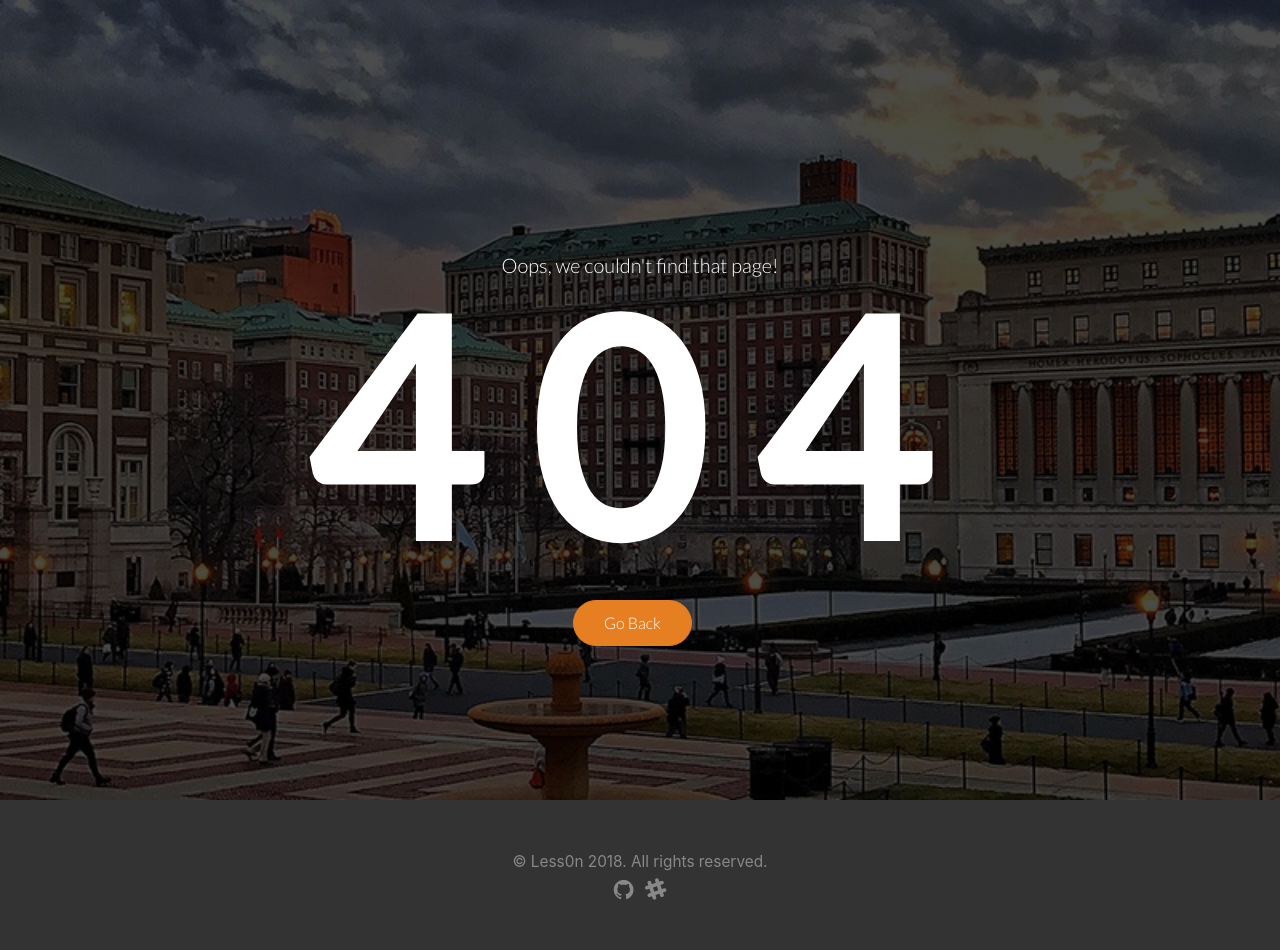
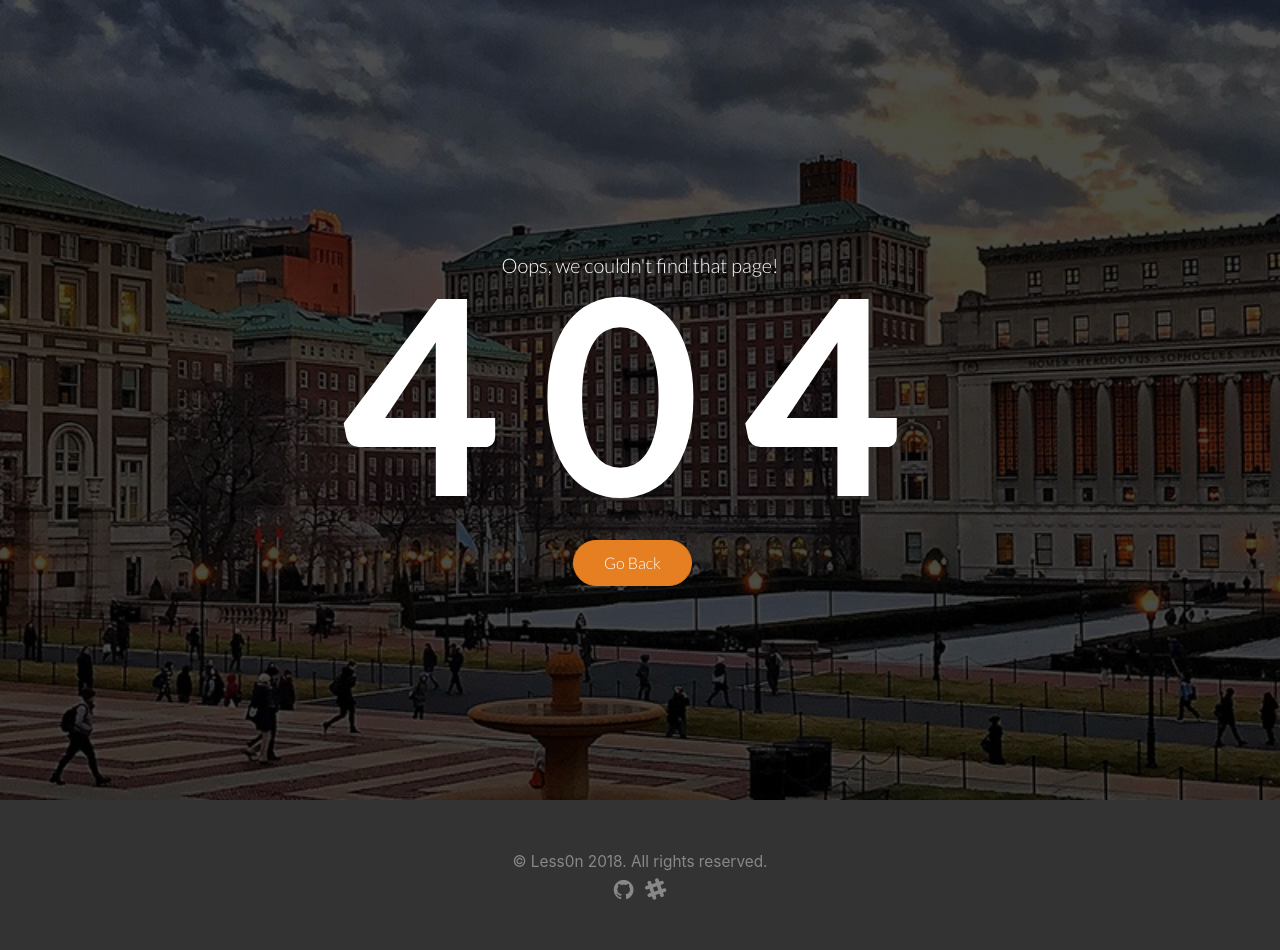
Before and after one commit to maobowen/Less0n, a Flask app: template less0n/templates/404.html in a window 1280 px wide. Run offline with Flask 2, Linux system fonts and the light colour scheme; the template is opened without the code that fills it, so the values that code supplies are empty; some libraries are stand-ins or nearby versions.

Commit message:
Fixed styles for 404 page
Fixed styles for 404 page.

```diff
--- a/less0n/static/css/404.css
+++ b/less0n/static/css/404.css
@@ -9,7 +9,7 @@ header {
 }
 
 #not-found{
-    font-size: 300px;
+    font-size: 13em;
     margin: 0px;
     padding: 0px;
 /*    height: 300px;*/
--- a/less0n/templates/404.html
+++ b/less0n/templates/404.html
@@ -13,7 +13,7 @@
             <p id="n-find">Oops, we couldn't find that page!</p>
             <p id="not-found">404</p>
             <div id="back-btn">
-                <a class="btn btn-full" href="#">Go Back</a>
+                <a class="btn btn-full" href="javascript:window.history.back();">Go Back</a>
             </div>
         </header>
 {% endblock %}
```
